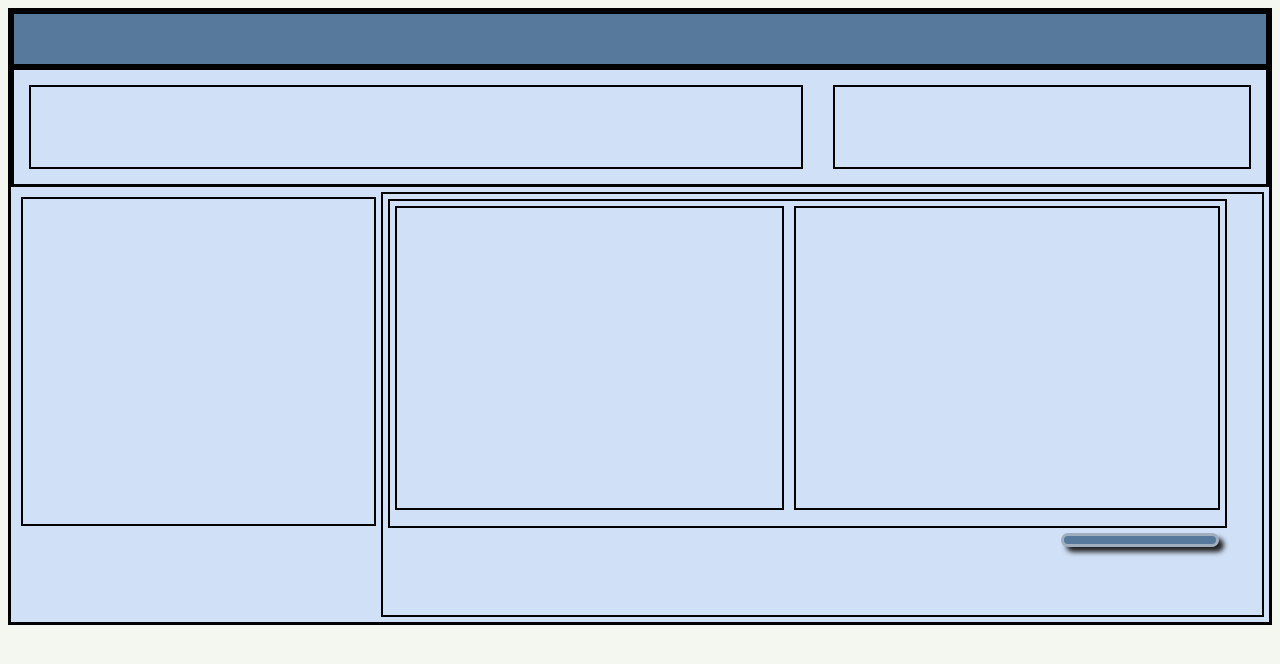
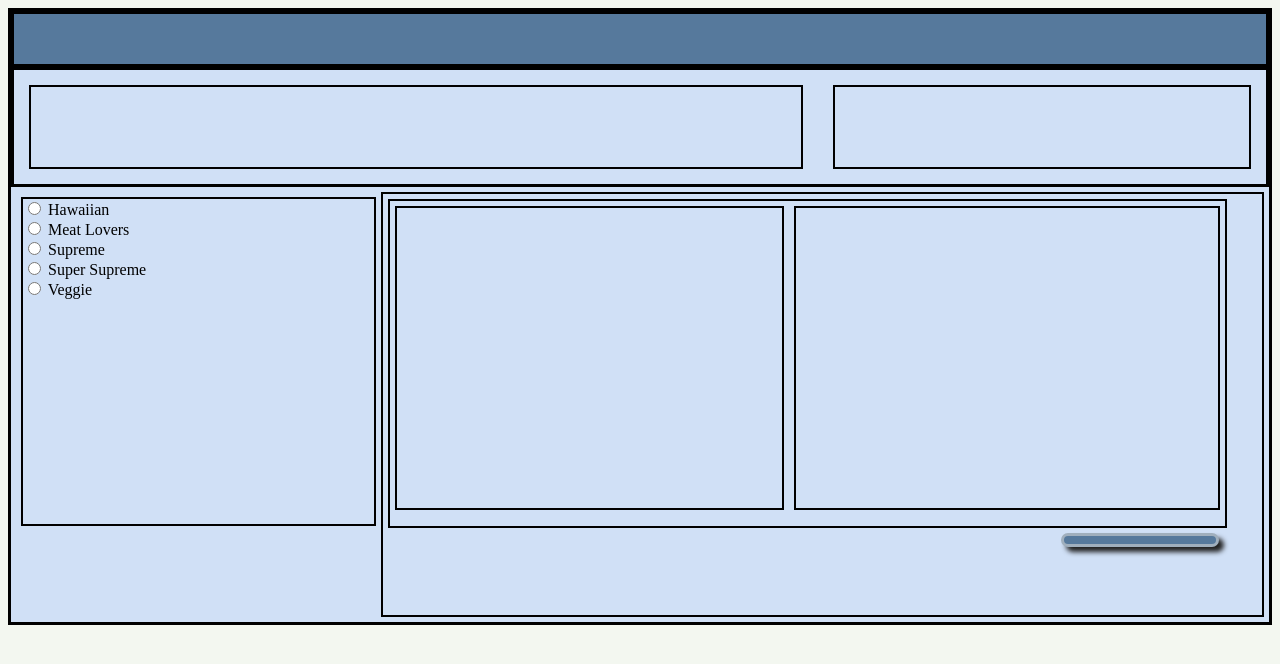
Before and after one commit to jledezma33/pizzafinal, a plain HTML site: page recipe.html in a window 1280 px wide. Drawn offline with Linux system fonts and the light colour scheme.

Commit message:
Got the images working on the recipe page.

```diff
--- a/recipe.html
+++ b/recipe.html
@@ -1,8 +1,10 @@
 <!DOCTYPE html>
 <html>
+
 <head>
     <link href="style.css" rel="stylesheet">
 </head>
+
 <body>
     <div class="main-container">
         <header class="homehead2">
@@ -14,12 +16,20 @@
         </div>
 
         <div class="middlecustom">
-            <div class="toppings"></div>
+            <div class="toppings">
+                <form>
+                    <input type="radio" name="pizza" value="Hawaiian" onclick='checkvalue(1)'> Hawaiian<br>
+                    <input type="radio" name="pizza" value="Meat Lovers" onclick='checkvalue(2)'> Meat Lovers<br>
+                    <input type="radio" name="pizza" value="Supreme" onclick='checkvalue(3)'> Supreme<br>
+                    <input type="radio" name="pizza" value="Super Supreme" onclick='checkvalue(4)'> Super Supreme<br>
+                    <input type="radio" name="pizza" value="Veggie" onclick='checkvalue(5)'> Veggie<br>
+                </form>
+            </div>
 
             <div class="outsideorder">
                 <div class="ordercontainer">
 
-                <div class="imagediv"></div>
+                    <div id="image" class="imagediv"></div>
                     <div class="listdiv"></div>
 
                 </div>
@@ -33,7 +43,8 @@
         </div>
     </div>
 
-
+    <script src="recipes.js"></script>
 
 </body>
+
 </html>
--- /dev/null
+++ b/recipes.js
@@ -0,0 +1,19 @@
+function checkvalue(fieldvalue) {
+    switch(fieldvalue){
+        case 1:
+            document.getElementById("image").innerHTML = "<img src ='images/hawaiian.png'>";
+            break;
+        case 2:
+            document.getElementById("image").innerHTML = "<img src ='images/meatlovers.png'>";
+            break;
+        case 3:
+            document.getElementById("image").innerHTML = "<img src ='images/supreme.png'>";
+            break;
+        case 4:
+            document.getElementById("image").innerHTML = "<img src ='images/supersupreme.png'>";
+            break;
+        case 5:
+            document.getElementById("image").innerHTML = "<img src ='images/veggie.png'>";
+            break;
+    }
+}
```
Also changed, not shown: custom.html (indentation only), images/hawaiian.png (added), images/meatlovers.png (added), images/supersupreme.png (added), images/supreme.png (added), images/veggie.png (added). Lines whose indentation alone changed are shown as unchanged.
